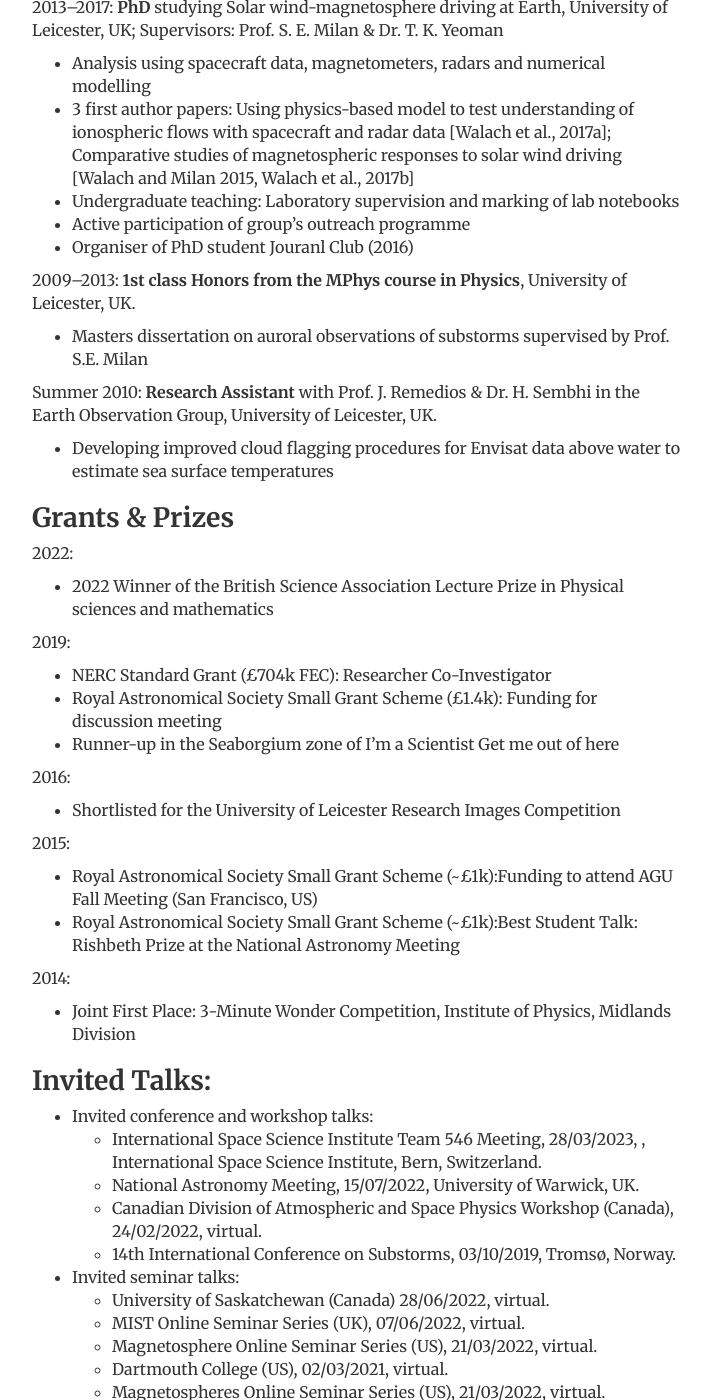
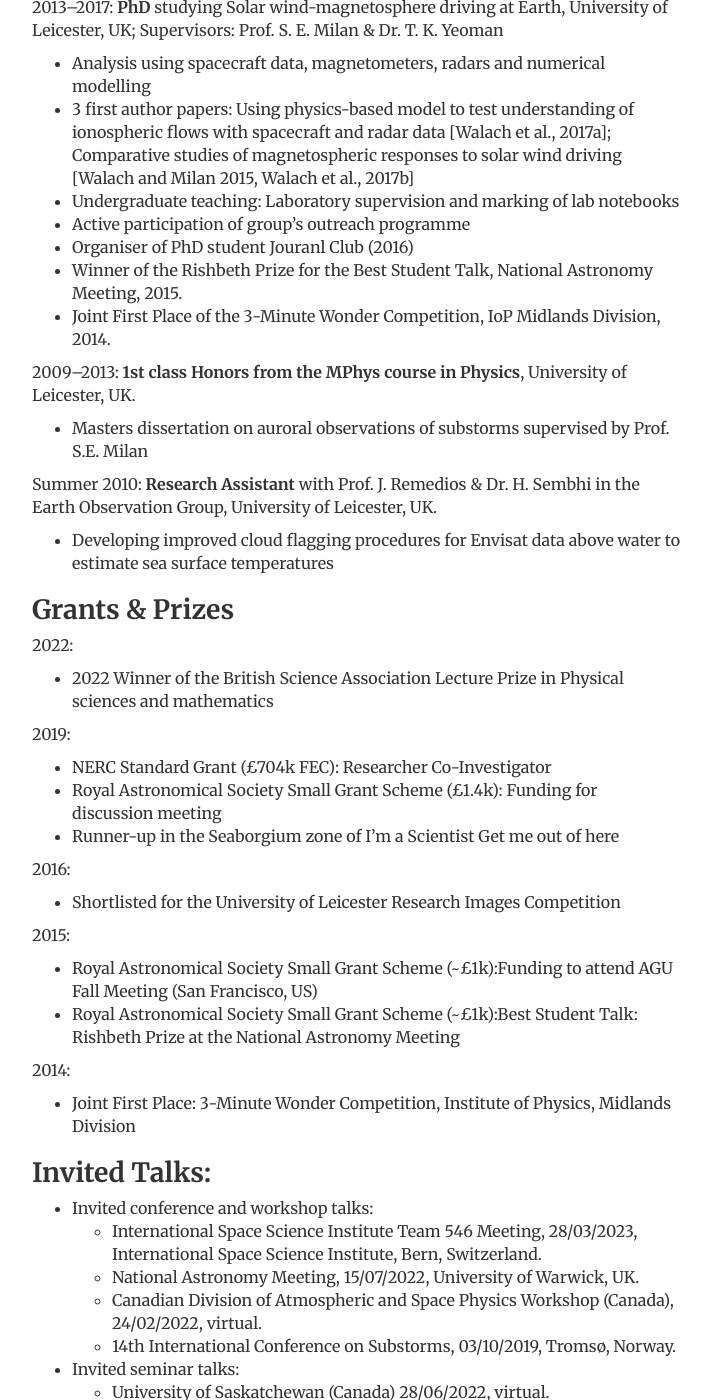
Before and after one commit to mtwalach/mtwalach.github.io, a Jekyll site: the page built from cv/index.html, in a window 1280 px wide and 1400 px high, scrolled down 1215 px. Shown: the whole window, without its empty margins (284-995 px from the left). Built offline with Jekyll 4.4.1, drawn with Linux system fonts in a browser that asks for light colours; some of the changed text lies outside the part shown.

Commit message:
updated cv

```diff
--- a/cv/index.html
+++ b/cv/index.html
@@ -17,7 +17,7 @@ description:   Maria-Theresia Walach // Space plasma physics & planetary science
 				<span itemprop="affiliation">Physics Department<br></span>
 				Lancaster University<br>
 				LA1 4YW<br>
-				<span class="obfuscate">m.walach@lancaster.ac.uk</span>
+				<span class="obfuscate">m.walach@lancaster.ac.uk</span><span>Note: Email address is reversed to deter spam!</span>
 				</address>
 				</div>
 
@@ -49,6 +49,8 @@ description:   Maria-Theresia Walach // Space plasma physics & planetary science
 						<li>Undergraduate teaching: Laboratory supervision and marking of lab notebooks</li>
 						<li>Active participation of group’s outreach programme</li>
 						<li>Organiser of PhD student Jouranl Club (2016)</li>
+						<li>Winner of the Rishbeth Prize for the Best Student Talk, National Astronomy Meeting, 2015.</li>
+						<li>Joint First Place of the 3-Minute Wonder Competition, IoP Midlands Division, 2014.</li>
 					</ul>
 					<p>2009–2013:<strong> 1st class Honors from the MPhys course in Physics</strong>, University of Leicester, UK.</p>
 					<ul>
@@ -98,7 +100,7 @@ description:   Maria-Theresia Walach // Space plasma physics & planetary science
 			<ul>
 				<li>Invited conference and workshop talks:</li>
 					<ul>
-						<li>International Space Science Institute Team 546 Meeting, 28/03/2023, , International Space Science Institute, Bern, Switzerland. </li>
+						<li>International Space Science Institute Team 546 Meeting, 28/03/2023, International Space Science Institute, Bern, Switzerland. </li>
 						<li>National Astronomy Meeting, 15/07/2022, University of Warwick, UK. </li>
 						<li>Canadian Division of Atmospheric and Space Physics Workshop (Canada), 24/02/2022, virtual.</li>
 						<li>14th International Conference on Substorms, 03/10/2019, Tromsø, Norway.</li>
```
Also changed, not shown: other parts of cv/index.html (+2 -1 lines), 1 other file.
